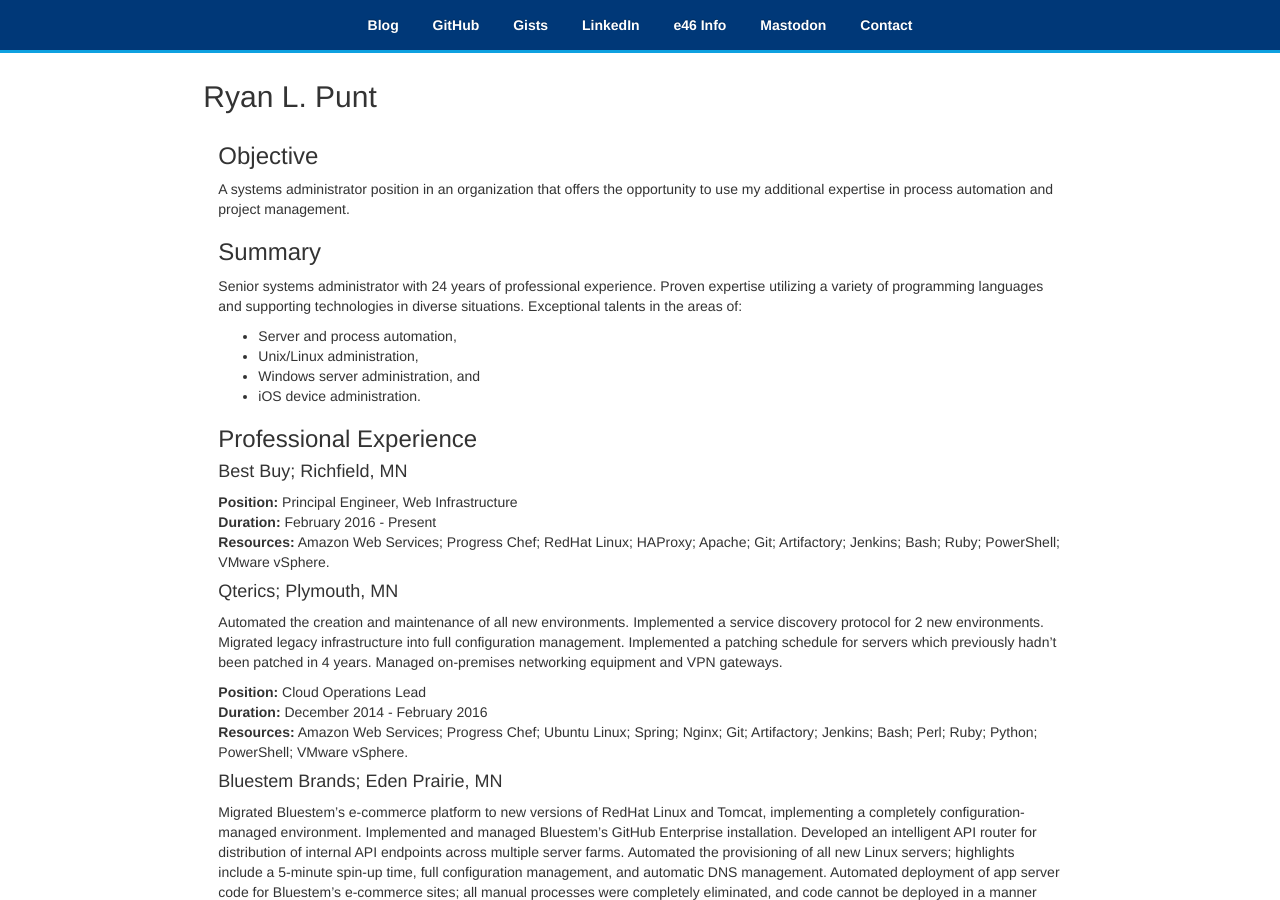
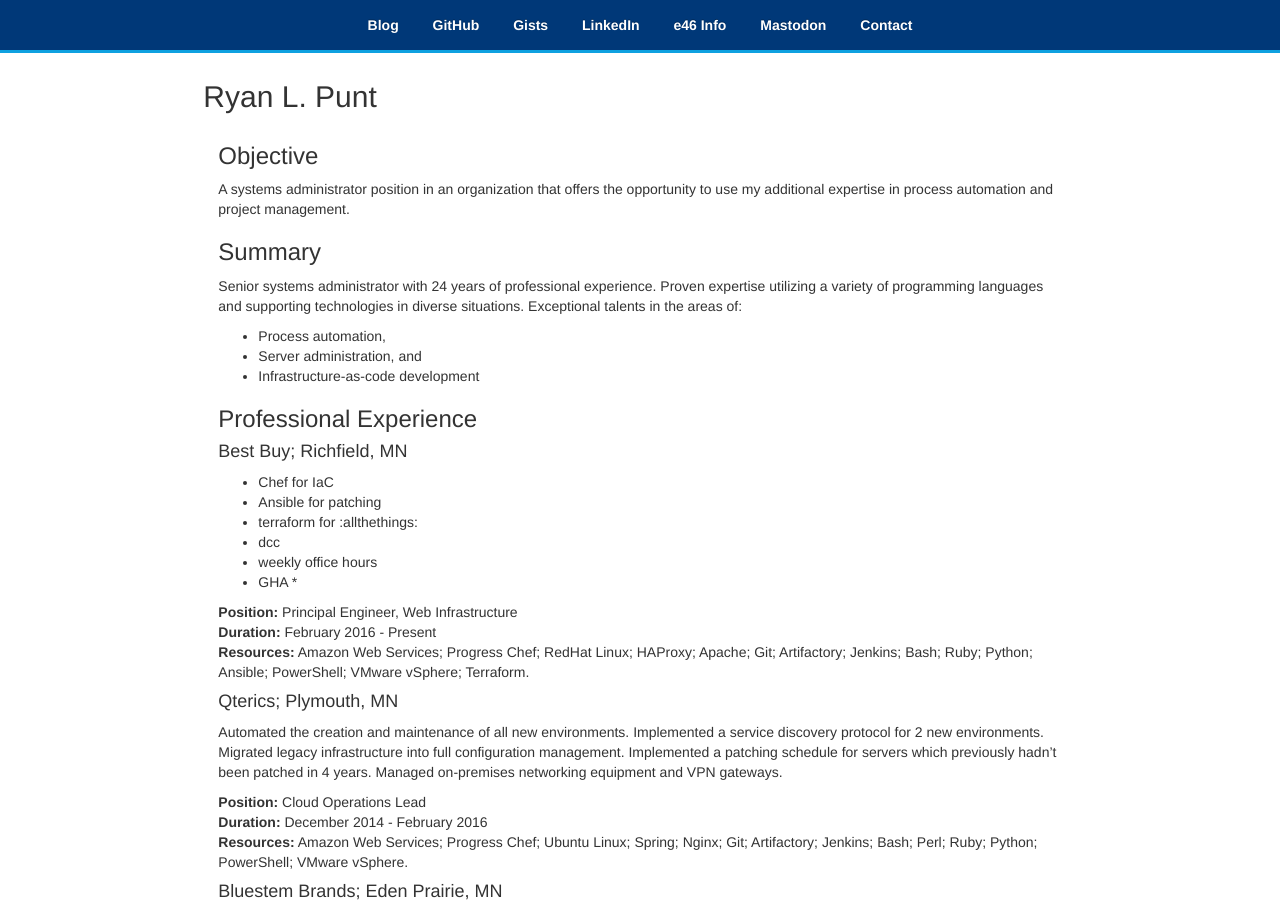
Before and after one commit to rpunt/rpunt.github.io, a Jekyll site: the page built from index.md, in a window 1280 px wide and 900 px high. Built offline with Jekyll 4.4.1, drawn with Linux system fonts in a browser that asks for light colours; our own code applies the rules of GitHub Pages for plain Markdown files.

Commit message:
start fleshing out BBY

```diff
--- a/index.md
+++ b/index.md
@@ -9,18 +9,25 @@
 
 Senior systems administrator with 24 years of professional experience. Proven expertise utilizing a variety of programming languages and supporting technologies in diverse situations. Exceptional talents in the areas of:
 
-* Server and process automation,
-* Unix/Linux administration,
-* Windows server administration, and
-* iOS device administration.
+* Process automation,
+* Server administration, and
+* Infrastructure-as-code development
 
 ### Professional Experience
 
 #### Best Buy; Richfield, MN
 
+* Chef for IaC
+* Ansible for patching
+* terraform for :allthethings:
+* dcc
+* weekly office hours
+* GHA
+*
+
 **Position:** Principal Engineer, Web Infrastructure<br />
 **Duration:** February 2016 - Present<br />
-**Resources:** Amazon Web Services; Progress Chef; RedHat Linux; HAProxy; Apache; Git; Artifactory; Jenkins; Bash; Ruby; PowerShell; VMware vSphere.
+**Resources:** Amazon Web Services; Progress Chef; RedHat Linux; HAProxy; Apache; Git; Artifactory; Jenkins; Bash; Ruby; Python; Ansible; PowerShell; VMware vSphere; Terraform.
 
 #### Qterics; Plymouth, MN
 
```
